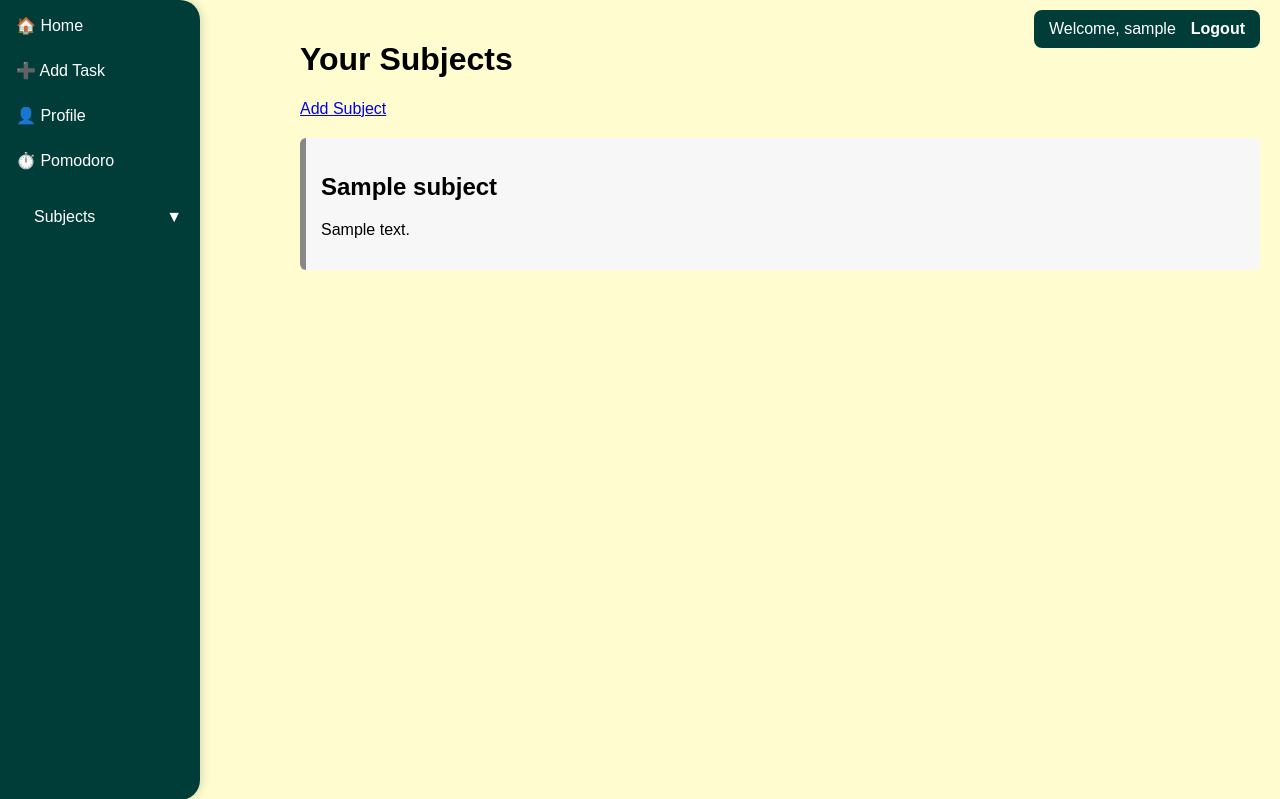
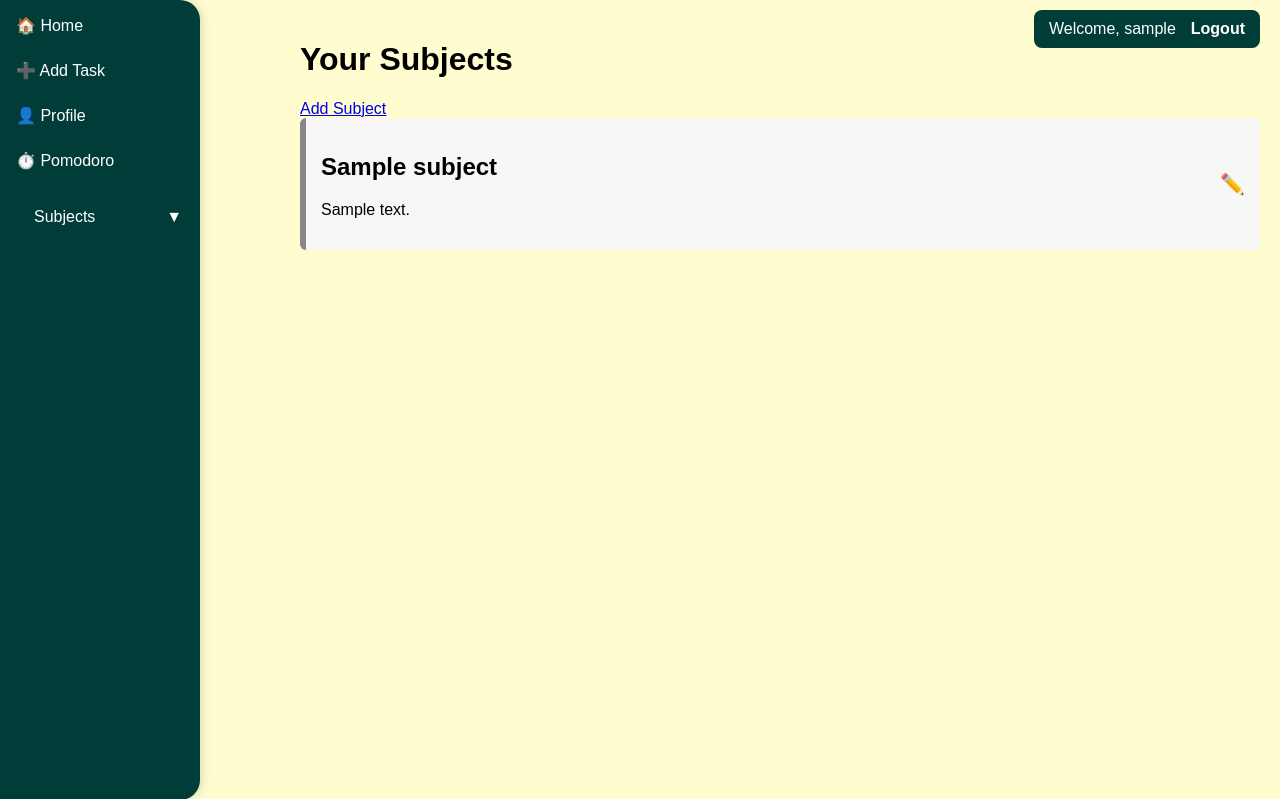
Before and after one commit to Marsad07/Flask_DeepDive, a Flask app: page /subjects in a window 1280 px wide. Shown: the top 799 px of the page. Run offline with Flask 3, Linux system fonts and the light colour scheme; the visitor is signed in with stand-in values (Sample User, id 1); tables that the repository leaves empty or names only in its code hold one stand-in row (values such as "Sample post").

Commit message:
Day 18: Add full subject edit flow + UI polish

```diff
--- a/flask_intro/app.py
+++ b/flask_intro/app.py
@@ -344,5 +344,28 @@ def inject_subjects():
 def add_subject_page():
     return render_template("add_subject_page.html")
 
+@app.route("/subjects/<int:id>/edit", methods=["GET", "POST"])
+def edit_subject(id):
+    user_id = session.get("user_id")
+    cursor = db3.cursor(dictionary=True)
+
+    if request.method == "POST":
+        name = request.form["name"]
+        description = request.form["description"]
+        color = request.form["color"]
+        cursor.execute("""
+            UPDATE subjects
+            SET name=%s, description=%s, color=%s
+            WHERE id=%s AND user_id=%s
+        """, (name, description, color, id, user_id))
+        db3.commit()
+        return redirect(f"/subjects")
+
+    cursor.execute("SELECT * FROM subjects WHERE id=%s AND user_id=%s", (id, user_id))
+    subject = cursor.fetchone()
+
+    return render_template("edit_subject.html", subject=subject)
+
+
 if __name__ == "__main__":
     app.run(debug=True)
--- a/flask_intro/static/css/styles.css
+++ b/flask_intro/static/css/styles.css
@@ -182,7 +182,7 @@ textarea:focus {
 .subject-item {
     background: #013d38;
     color: white;
-    padding: 12px 20px;
+    padding: ypx 20px;
     width: 220px;
     text-align: center;
     border-radius: 8px;
--- a/flask_intro/templates/subjects.html
+++ b/flask_intro/templates/subjects.html
@@ -10,27 +10,28 @@
 <div class="subjects-container">
     {% if subjects %}
         {% for subject in subjects %}
-            <a href="/subjects/{{ subject.id }}" class="subject-card" style="border-left: 6px solid {{ subject.color }};">
-                <h2>{{ subject.name }}</h2>
-                {% if subject.description %}
-                    <p>{{ subject.description }}</p>
-                {% endif %}
-            </a>
+            <div class="subject-card" style="border-left: 6px solid {{ subject.color }};">
+
+                <a href="/subjects/{{ subject.id }}" class="subject-main">
+                    <h2>{{ subject.name }}</h2>
+                    {% if subject.description %}
+                        <p>{{ subject.description }}</p>
+                    {% endif %}
+                </a>
+
+                <a href="/subjects/{{ subject.id }}/edit" class="edit-btn">✏️</a>
+
+            </div>
         {% endfor %}
     {% else %}
         <p>You have no subjects yet.</p>
     {% endif %}
 </div>
-
 <style>
-.subjects-container {
+.subject-card {
     display: flex;
-    flex-direction: column;
-    gap: 15px;
-    margin-top: 20px;
-}
-
-.subject-card {
+    justify-content: space-between;
+    align-items: center;
     padding: 15px;
     background: #f7f7f7;
     border-radius: 6px;
@@ -42,6 +43,23 @@
 .subject-card:hover {
     background: #eaeaea;
 }
+
+.subject-main {
+    text-decoration: none;
+    color: black;
+    flex-grow: 1;
+}
+
+.edit-btn {
+    font-size: 20px;
+    text-decoration: none;
+    margin-left: 15px;
+    color: #013d38;
+    transition: 0.2s;
+}
+
+.edit-btn:hover {
+    transform: scale(1.2);
+}
 </style>
-
 {% endblock %}
```
Also changed, not shown: flask_intro/templates/edit_subject.html (added, +19 -0 lines).
